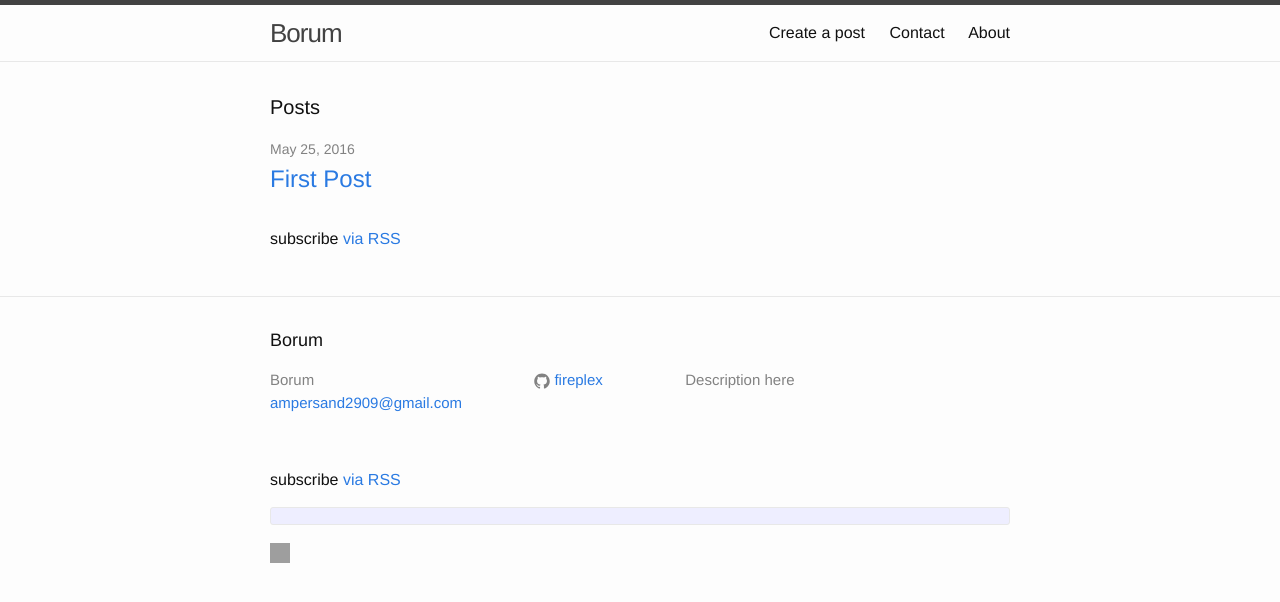
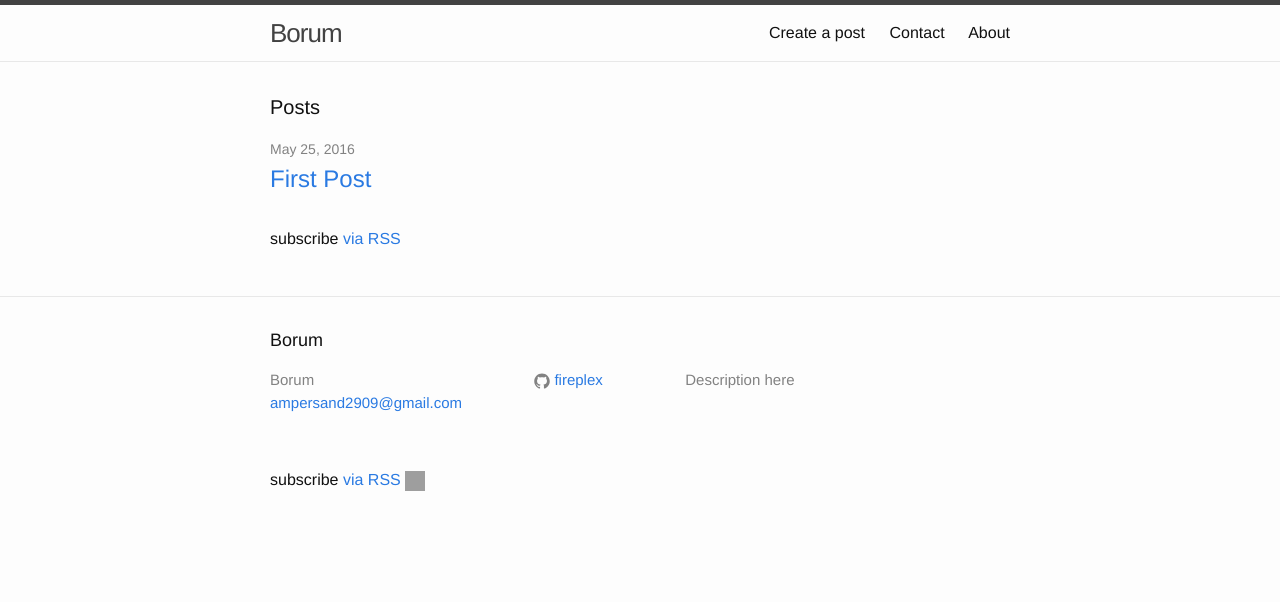
Before and after one commit to slothgamez/fireplex.github.io, a Jekyll site: the page built from index.html, in a window 1280 px wide. Shown: the top 602 px of the page. Built offline with Jekyll 4.4.1, drawn with Linux system fonts in a browser that asks for light colours; grey boxes are pictures that could not be loaded.

Commit message:
Update footer.html

```diff
--- a/_includes/footer.html
+++ b/_includes/footer.html
@@ -34,7 +34,7 @@
     </div>
 
     <br>
-    <p class="rss-subscribe">subscribe <a href="{{ "/feed.xml" | prepend: site.baseurl }}">via RSS</a><pre></pre><img src="https://github.com/fireplex/fireplex.github.io/blob/master/_includes/icon-rss.png?raw=true" width="20px" height="20px"/>
+    <p class="rss-subscribe">subscribe <a href="{{ "/feed.xml" | prepend: site.baseurl }}">via RSS</a>&nbsp;</pre><img src="https://github.com/fireplex/fireplex.github.io/blob/master/_includes/icon-rss.png?raw=true" width="20px" height="20px"/>
 </p>
   </div>
 
```
